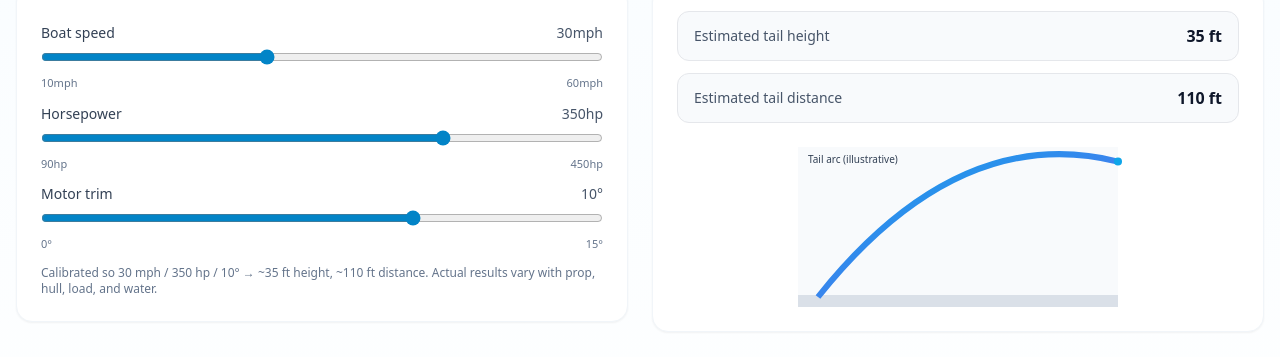
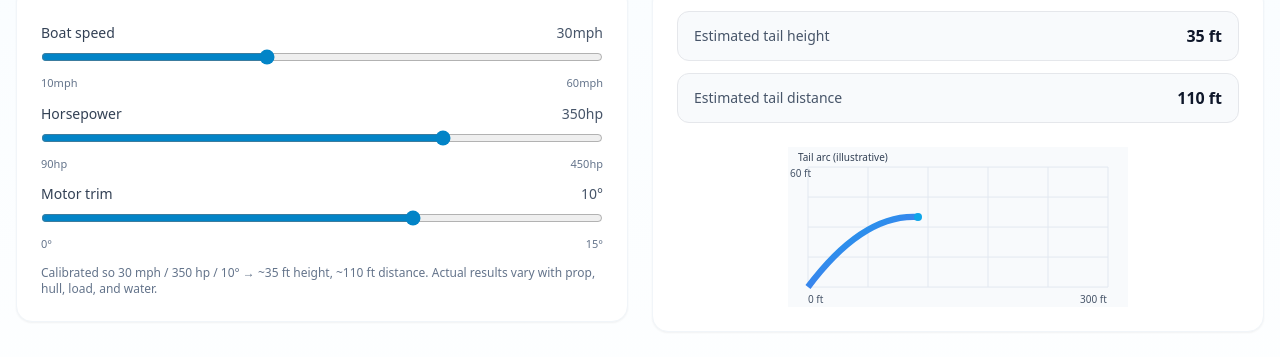
Before and after one commit to mattiez06/toontail-site, a Next.js app: page / in a window 1280 px wide. Shown: the part 1197-1554 px from the top of the page. Built offline with nearby package versions, Linux system fonts and the light colour scheme.

Commit message:
Update page.tsx

```diff
--- a/app/page.tsx
+++ b/app/page.tsx
@@ -285,33 +285,74 @@ function Metric({ label, value }: { label: string; value: string }) {
 }
 
 function MiniChart({ height, distance }: { height: number; distance: number }) {
-  const h = Math.max(0, height);
-  const d = Math.max(1, distance);
-  const w = 320;
-  const ht = 160;
-  const xMax = Math.max(50, d);
-  const yMax = Math.max(20, h);
-  const scaleX = w / xMax;
-  const scaleY = ht / (yMax * 1.1);
-  const endX = d * scaleX;
-  const endY = ht - h * scaleY;
-  const path = `M 20 ${ht - 10} Q ${endX / 2} ${endY - 40}, ${endX} ${endY}`;
+  // Fixed axis ranges so extremes are obvious (tweak if you like)
+  const H_MIN = 0,   H_MAX = 60;   // feet (matches your clamp)
+  const D_MIN = 0,   D_MAX = 300;  // feet (matches your clamp)
+
+  // Canvas
+  const w = 340;
+  const h = 160;
+  const pad = 20;
+
+  // Clamp inputs and map to fixed coordinates
+  const hClamped = Math.max(H_MIN, Math.min(H_MAX, height));
+  const dClamped = Math.max(D_MIN, Math.min(D_MAX, distance));
+
+  const x = pad + ((dClamped - D_MIN) / (D_MAX - D_MIN)) * (w - pad * 2);
+  const y = (h - pad) - ((hClamped - H_MIN) / (H_MAX - H_MIN)) * (h - pad * 2);
+
+  const x0 = pad, y0 = h - pad; // origin (left/bottom)
+  const cx = x0 + (x - x0) / 2; // control point x
+  const cy = y - 40 * (hClamped / (H_MAX || 1)) + 20; // bend more when taller
+
+  const strokeW = 4 + 4 * (hClamped / (H_MAX || 1)); // thicker when taller
+  const path = `M ${x0} ${y0} Q ${cx} ${cy}, ${x} ${y}`;
+
+  // Flags to hint at extremes
+  const nearLow  = hClamped <= H_MIN + 5 || dClamped <= D_MIN + 15;
+  const nearHigh = hClamped >= H_MAX - 5 || dClamped >= D_MAX - 15;
+
   return (
-    <svg viewBox={`0 0 ${w} ${ht}`} className="w-full h-40">
+    <svg viewBox={`0 0 ${w} ${h}`} className="w-full h-40">
+      {/* background */}
+      <rect x="0" y="0" width={w} height={h} fill="#f8fafc" />
+      {/* grid */}
+      <g stroke="#e2e8f0" strokeWidth="1">
+        {Array.from({ length: 5 }).map((_, i) => {
+          const yy = pad + (i * (h - pad * 2)) / 4;
+          return <line key={i} x1={pad} y1={yy} x2={w - pad} y2={yy} />;
+        })}
+        {Array.from({ length: 6 }).map((_, i) => {
+          const xx = pad + (i * (w - pad * 2)) / 5;
+          return <line key={`v${i}`} x1={xx} y1={pad} x2={xx} y2={h - pad} />;
+        })}
+      </g>
+
+      {/* axes labels */}
+      <text x={pad} y={h - 4} fontSize="10" fill="#475569">0 ft</text>
+      <text x={w - pad - 28} y={h - 4} fontSize="10" fill="#475569">{D_MAX} ft</text>
+      <text x={2} y={pad + 10} fontSize="10" fill="#475569">{H_MAX} ft</text>
+
+      {/* tail arc */}
       <defs>
         <linearGradient id="jet" x1="0" x2="1" y1="0" y2="1">
           <stop offset="0%" stopColor="#0ea5e9" />
           <stop offset="100%" stopColor="#6366f1" />
         </linearGradient>
       </defs>
-      <rect x="0" y="0" width={w} height={ht} fill="#f8fafc" />
-      <rect x="0" y={ht - 12} width={w} height={12} fill="#94a3b8" opacity="0.3" />
-      <path d={path} stroke="url(#jet)" strokeWidth="6" fill="none" />
-      <circle cx={endX} cy={endY} r="4" fill="#0ea5e9" />
-      <text x="10" y="16" fontSize="10" fill="#334155">Tail arc (illustrative)</text>
+      <path d={path} stroke="url(#jet)" strokeWidth={strokeW} fill="none" />
+
+      {/* end marker */}
+      <circle cx={x} cy={y} r="4" fill="#0ea5e9" />
+
+      {/* captions */}
+      <text x="10" y="14" fontSize="10" fill="#334155">Tail arc (illustrative)</text>
+      {nearLow  && <text x={pad} y={pad + 12} fontSize="10" fill="#64748b">low end</text>}
+      {nearHigh && <text x={w - pad - 44} y={pad + 12} fontSize="10" fill="#64748b">high end</text>}
     </svg>
   );
 }
+
 
 function BeforeAfter({
   beforeSrc,
```
